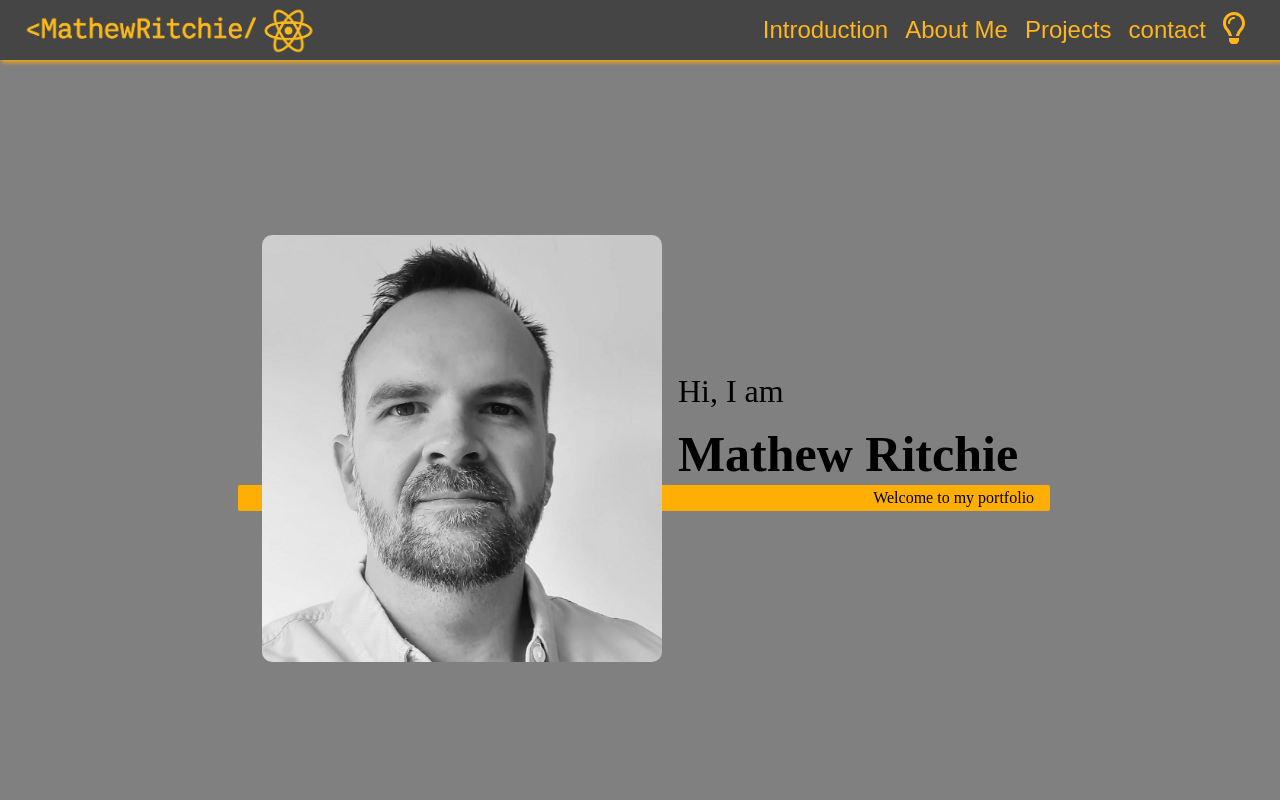
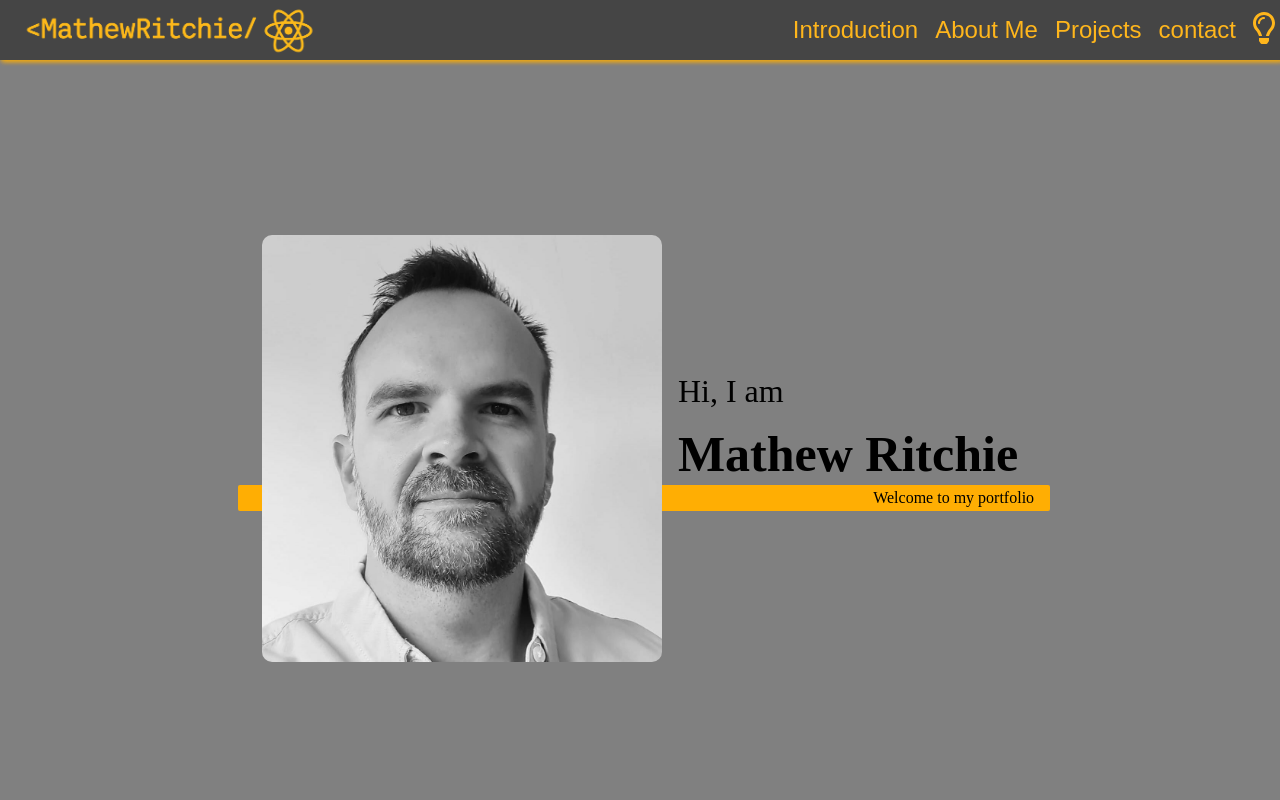
Before and after one commit to Mathew-Ritchie/Mathew_Ritchie_Portfolio_Site, a React (Vite) app: page / in a window 1280 px wide. Shown: the top 800 px of the page. Built offline with nearby package versions, Linux system fonts and the light colour scheme.

Commit message:
padding change on theme toggle.

```diff
--- a/src/App.css
+++ b/src/App.css
@@ -29,6 +29,6 @@ body {
   box-sizing: border-box;
   /* width: 100vw; */
   height: 100vh;
-  width: 100vw;
+  /* width: 100vw; */
   margin: 0;
 }
--- a/src/Components/header.css
+++ b/src/Components/header.css
@@ -58,7 +58,7 @@
   color: var(--clr-accent);
   font-size: 2rem;
   line-height: 30px;
-  padding-right: 50px;
+  padding-right: 20px;
 }
 
 .header-nav-bar-big-srn {
```
